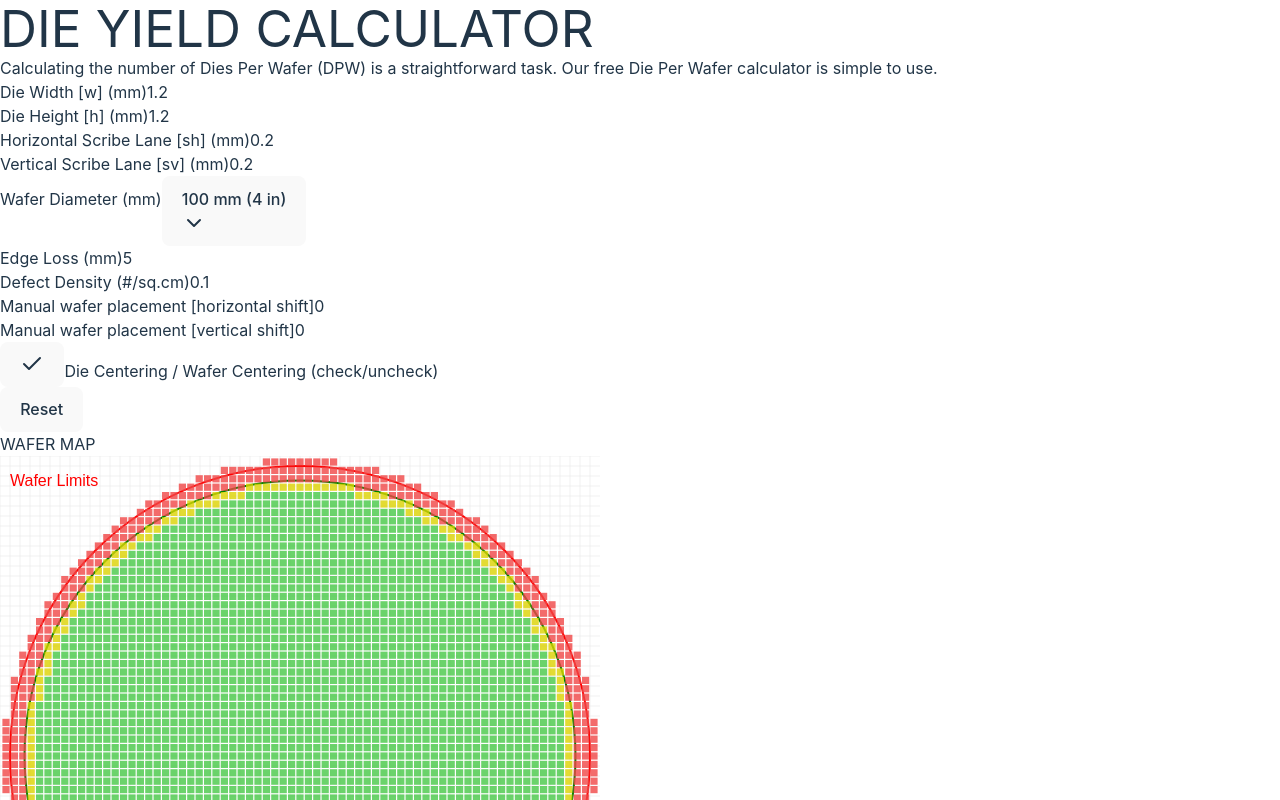
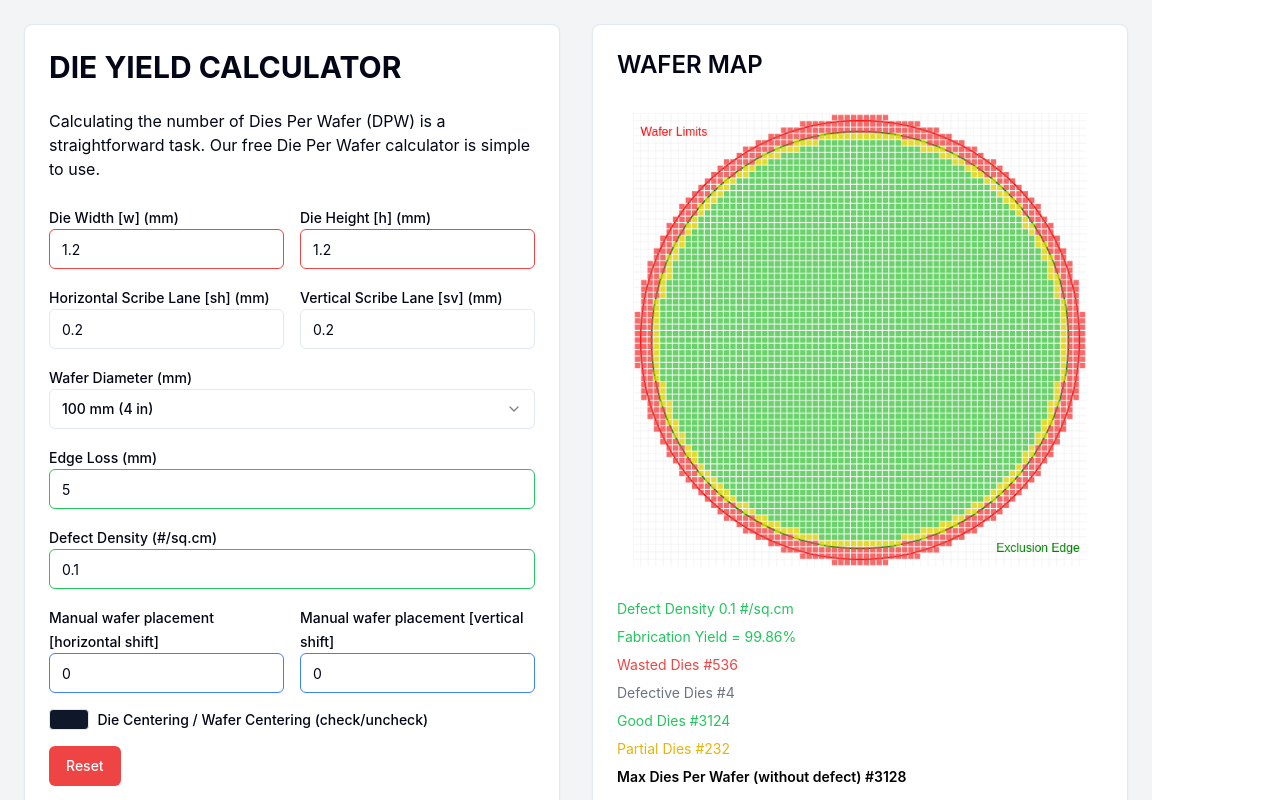
Before and after one commit to arangates/die-wise, a React (Vite) app: page / in a window 1280 px wide. Shown: the top 800 px of the page. Built offline with nearby package versions, Linux system fonts and the light colour scheme.

Commit message:
Fix project initialization

```diff
--- a/tailwind.config.js
+++ b/tailwind.config.js
@@ -1,7 +1,10 @@
 /** @type {import('tailwindcss').Config} */
 export default {
   darkMode: ["class"],
-  content: [],
+  content: [
+    "./index.html", // Include the path to your main HTML file
+    "./src/**/*.{js,ts,jsx,tsx}", // Include all JavaScript and TypeScript files in src
+  ],
   theme: {
     extend: {
       borderRadius: {
--- a/vite.config.ts
+++ b/vite.config.ts
@@ -1,7 +1,12 @@
+import path from "path"
+import react from "@vitejs/plugin-react"
 import { defineConfig } from "vite"
-import react from "@vitejs/plugin-react"
 
-// https://vitejs.dev/config/
 export default defineConfig({
   plugins: [react()],
+  resolve: {
+    alias: {
+      "@": path.resolve(__dirname, "./src"),
+    },
+  },
 })
```
